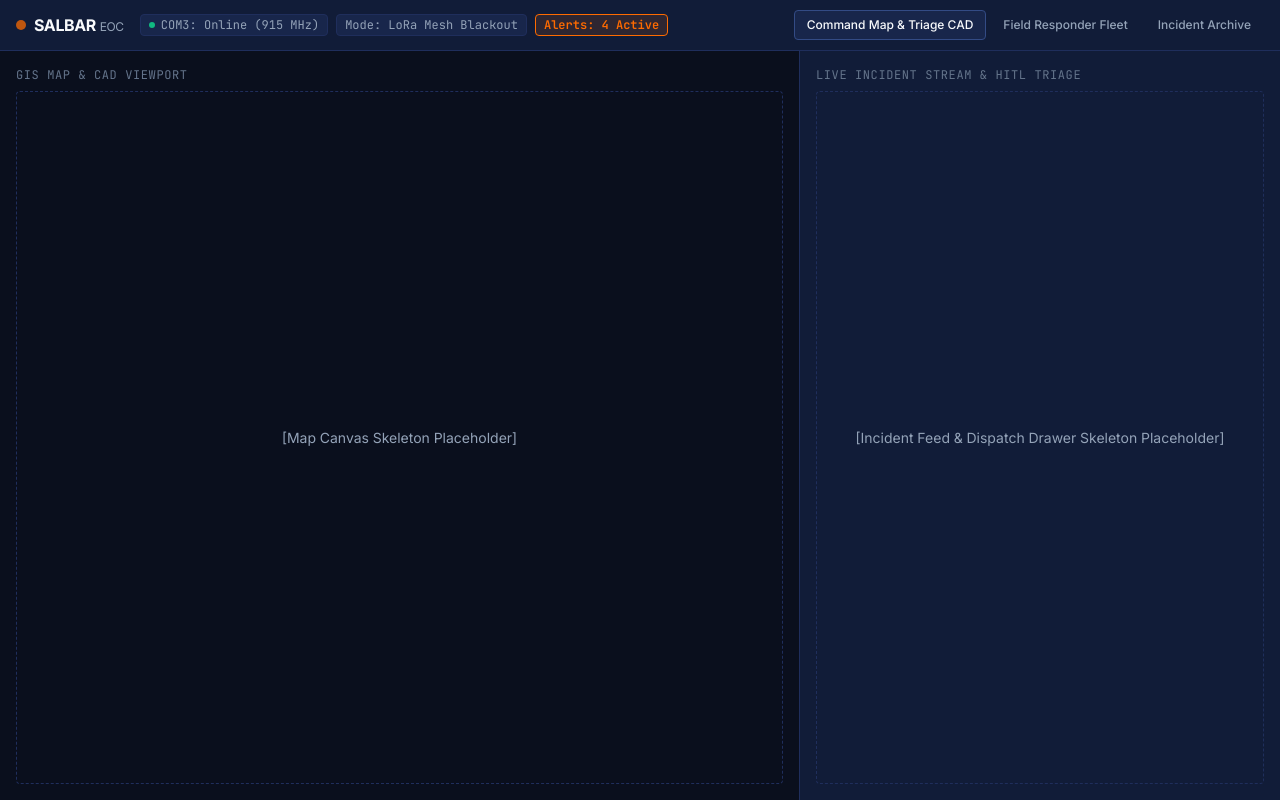
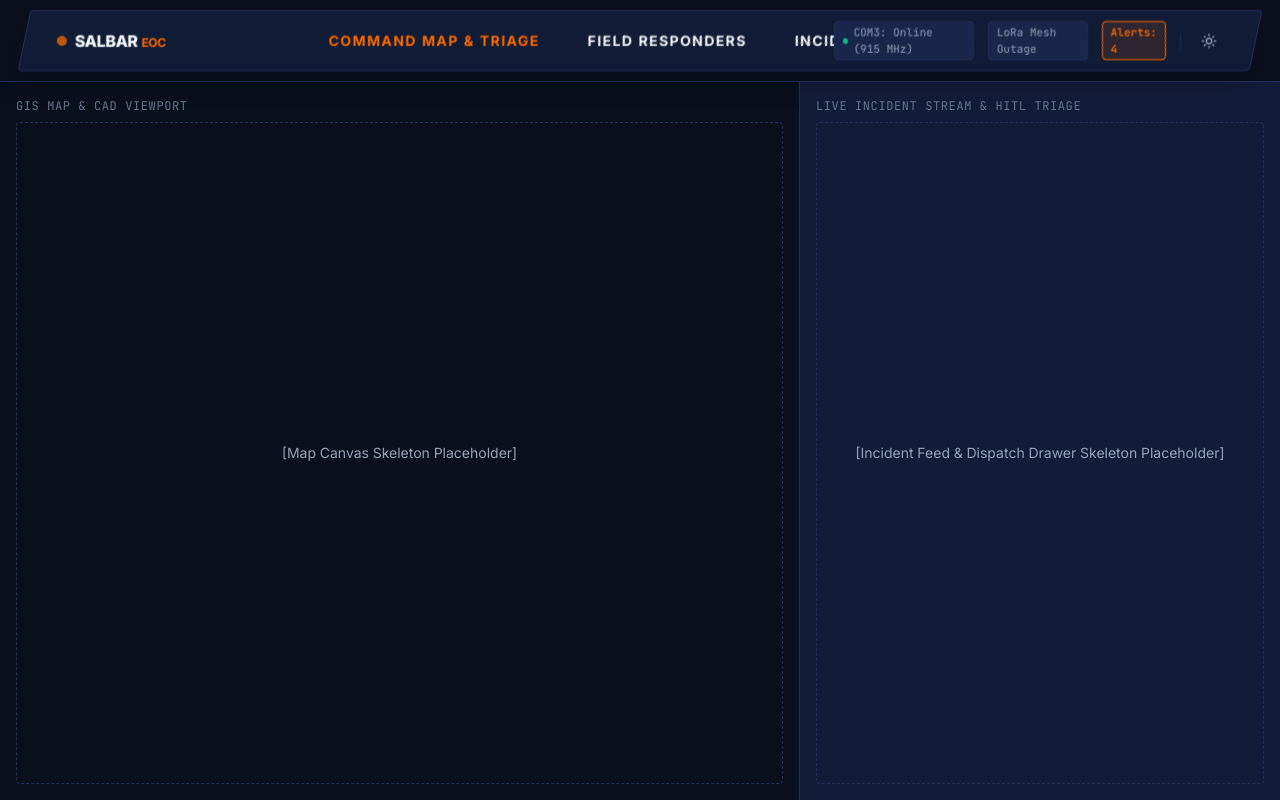
Before and after one commit to Ascentri-Dev/SALBAR, a React (Vite) app in the folder apps/web-dashboard/: page / in a window 1280 px wide. Built offline with nearby package versions, Linux system fonts and the light colour scheme.

Commit message:
feat(web-dashboard): implement skewed floating navbar with animated roll links and theme toggle

```diff
--- a/apps/web-dashboard/package.json
+++ b/apps/web-dashboard/package.json
@@ -14,6 +14,8 @@
   },
   "dependencies": {
     "@tailwindcss/vite": "^4.3.3",
+    "framer-motion": "^14.7.1",
+    "lucide-react": "^1.62.0",
     "react": "^19.3.1",
     "react-dom": "^19.3.1",
     "tailwindcss": "^4.3.3"
--- a/apps/web-dashboard/src/App.tsx
+++ b/apps/web-dashboard/src/App.tsx
@@ -2,12 +2,14 @@ import { useState } from 'react'
 import type { ScreenId } from './types/navigation'
 import { DashboardLayout } from './components/layout'
 import { CommandMapScreen, FleetManagementScreen, IncidentArchiveScreen } from './screens'
+import { ThemeProvider } from './context'
 import './App.css'
 
 export function App() {
   const [activeScreen, setActiveScreen] = useState<ScreenId>('command-map')
 
   return (
+    <ThemeProvider>
       <DashboardLayout
         activeScreen={activeScreen}
         onSelectScreen={setActiveScreen}
@@ -16,6 +18,7 @@ export function App() {
         {activeScreen === 'fleet-management' && <FleetManagementScreen />}
         {activeScreen === 'incident-archive' && <IncidentArchiveScreen />}
       </DashboardLayout>
+    </ThemeProvider>
   )
 }
 
--- a/apps/web-dashboard/src/components/layout/AmbientStatusHeader.tsx
+++ b/apps/web-dashboard/src/components/layout/AmbientStatusHeader.tsx
@@ -1,4 +1,8 @@
+import { useState } from 'react'
+import { Menu, X, Sun, Moon } from 'lucide-react'
+import { motion, AnimatePresence } from 'framer-motion'
 import type { ScreenId, ScreenNavigationItem } from '../../types/navigation'
+import { useTheme } from '../../context'
 
 export interface AmbientStatusHeaderProps {
   activeScreen: ScreenId
@@ -11,12 +15,12 @@ export interface AmbientStatusHeaderProps {
 const NAV_ITEMS: ScreenNavigationItem[] = [
   {
     id: 'command-map',
-    label: 'Command Map & Triage CAD',
+    label: 'Command Map & Triage',
     subtitle: 'Primary Live Operations',
   },
   {
     id: 'fleet-management',
-    label: 'Field Responder Fleet',
+    label: 'Field Responders',
     subtitle: 'Status & Fatigue',
   },
   {
@@ -26,6 +30,41 @@ const NAV_ITEMS: ScreenNavigationItem[] = [
   },
 ]
 
+interface AnimatedLinkProps {
+  title: string
+  id: ScreenId
+  isActive?: boolean
+  onClick: (id: ScreenId) => void
+}
+
+const AnimatedLink = ({ title, id, isActive, onClick }: AnimatedLinkProps) => {
+  return (
+    <button
+      type="button"
+      data-testid={`nav-tab-${id}`}
+      onClick={() => onClick(id)}
+      className="font-heading relative overflow-hidden group cursor-pointer text-xs xl:text-sm font-bold uppercase tracking-widest text-[var(--text-secondary)] hover:text-[var(--text-primary)] block shrink-0 transition-colors"
+    >
+      <span
+        className={`block transition-transform duration-500 ease-[cubic-bezier(0.76,0,0.24,1)] ${
+          isActive
+            ? '-translate-y-full text-[var(--accent-primary)]'
+            : 'group-hover:-translate-y-full text-[var(--text-primary)]'
+        }`}
+      >
+        {title}
+      </span>
+      <span
+        className={`absolute inset-0 block transition-transform duration-500 ease-[cubic-bezier(0.76,0,0.24,1)] text-[var(--accent-primary)] ${
+          isActive ? 'translate-y-0' : 'translate-y-full group-hover:translate-y-0'
+        }`}
+      >
+        {title}
+      </span>
+    </button>
+  )
+}
+
 export function AmbientStatusHeader({
   activeScreen,
   onSelectScreen,
@@ -33,25 +72,59 @@ export function AmbientStatusHeader({
   gatewayStatus = 'online',
   operatingMode = 'lora-mesh-blackout',
 }: AmbientStatusHeaderProps) {
+  const [isMobileMenuOpen, setIsMobileMenuOpen] = useState(false)
+  const { theme, toggleTheme } = useTheme()
+
+  const handleSelectScreen = (screenId: ScreenId) => {
+    setIsMobileMenuOpen(false)
+    onSelectScreen(screenId)
+  }
+
   return (
     <header
       data-testid="ambient-status-header"
-      className="ambient-status-header border-b border-[var(--border-subtle)] bg-[var(--bg-surface)] text-[var(--text-primary)] px-4 py-2.5 flex flex-col md:flex-row md:items-center md:justify-between gap-3 select-none"
+      className="w-full z-40 px-3 md:px-6 py-2.5 border-b border-[var(--border-subtle)] bg-[var(--bg-base)]/80 backdrop-blur-md select-none shrink-0"
     >
-      {/* Brand & Ambient Hardware Telemetry */}
-      <div className="flex items-center gap-4 flex-wrap">
-        <div className="flex items-center gap-2">
+      <div className="w-full relative">
+        {/* Main Skewed Navbar Container */}
+        <div className="w-full flex items-center justify-between bg-[var(--bg-surface)]/90 backdrop-blur-2xl border border-[var(--border-subtle)] rounded-sm px-4 sm:px-8 py-2.5 transition-all duration-500 -skew-x-12 shadow-xl shadow-black/15">
+          {/* Left: Brand Logo & Station Badge (Skew inverted) */}
+          <div className="flex-1 flex justify-start items-center gap-3 skew-x-12">
+            <button
+              type="button"
+              onClick={() => handleSelectScreen('command-map')}
+              className="font-heading text-sm sm:text-base font-black tracking-tight uppercase group shrink-0 cursor-pointer flex items-center gap-2"
+            >
               <span className="w-2.5 h-2.5 rounded-full bg-[var(--accent-primary)] animate-pulse" />
-          <h1 className="font-bold tracking-tight text-base uppercase text-[var(--text-primary)]">
-            SALBAR <span className="text-[var(--text-secondary)] font-normal text-xs">EOC</span>
-          </h1>
+              <span className="text-[var(--text-primary)] group-hover:text-[var(--accent-primary)] transition-colors">
+                SALBAR <span className="text-[var(--accent-primary)] font-bold text-xs">EOC</span>
+              </span>
+            </button>
           </div>
 
-        <div className="flex items-center gap-2 font-mono text-xs text-[var(--text-secondary)] flex-wrap">
+          {/* Center: Navigation Links with Animated Roll Effect (Skew inverted) */}
+          <nav
+            data-testid="screen-navigation-tabs"
+            className="hidden lg:flex flex-1 justify-center items-center gap-8 xl:gap-12 skew-x-12"
+            aria-label="Operations Screen Switcher"
+          >
+            {NAV_ITEMS.map((item) => (
+              <AnimatedLink
+                key={item.id}
+                title={item.label}
+                id={item.id}
+                isActive={activeScreen === item.id}
+                onClick={handleSelectScreen}
+              />
+            ))}
+          </nav>
+
+          {/* Right: Ambient Hardware Telemetry & Theme Toggle (Skew inverted) */}
+          <div className="hidden lg:flex flex-1 justify-end items-center gap-3.5 skew-x-12">
             {/* LoRa Gateway Status */}
             <span
               data-testid="status-gateway"
-            className="px-2 py-0.5 rounded bg-[var(--bg-surface-elevated)] border border-[var(--border-subtle)] flex items-center gap-1.5"
+              className="px-2 py-0.5 rounded-sm bg-[var(--bg-surface-elevated)] border border-[var(--border-subtle)] text-[11px] font-mono text-[var(--text-secondary)] flex items-center gap-1.5"
             >
               <span
                 className={`w-1.5 h-1.5 rounded-full ${
@@ -66,46 +139,88 @@ export function AmbientStatusHeader({
             {/* Operating Mode */}
             <span
               data-testid="status-mode"
-            className="px-2 py-0.5 rounded bg-[var(--bg-surface-elevated)] border border-[var(--border-subtle)]"
+              className="px-2 py-0.5 rounded-sm bg-[var(--bg-surface-elevated)] border border-[var(--border-subtle)] text-[11px] font-mono text-[var(--text-secondary)]"
             >
-            Mode: {operatingMode === 'lora-mesh-blackout' ? 'LoRa Mesh Blackout' : 'Cloud Sync Active'}
+              {operatingMode === 'lora-mesh-blackout' ? 'LoRa Mesh Outage' : 'Cloud Sync'}
             </span>
 
-          {/* Active Emergencies Counter */}
+            {/* Active Alerts Pill */}
             <span
               data-testid="status-alerts"
-            className="px-2 py-0.5 rounded bg-[var(--accent-subtle)] text-[var(--accent-primary)] border border-[var(--accent-primary)] font-semibold"
+              className="px-2 py-0.5 rounded-sm bg-[var(--accent-subtle)] text-[var(--accent-primary)] border border-[var(--accent-primary)] text-[11px] font-mono font-semibold"
             >
-            Alerts: {activeAlertCount} Active
+              Alerts: {activeAlertCount}
+            </span>
+
+            <div className="w-px h-4 bg-[var(--border-subtle)]" />
+
+            {/* Light / Dark Theme Toggle */}
+            <button
+              type="button"
+              onClick={toggleTheme}
+              className="p-1.5 hover:bg-[var(--bg-surface-elevated)] rounded-sm transition-colors text-[var(--text-secondary)] hover:text-[var(--text-primary)] cursor-pointer"
+              aria-label="Toggle Theme"
+              title={theme === 'light' ? 'Switch to Dark Mode' : 'Switch to Light Mode'}
+            >
+              {theme === 'light' ? <Moon size={16} /> : <Sun size={16} />}
+            </button>
+          </div>
+
+          {/* Mobile Toggle Buttons (Skew inverted) */}
+          <div className="flex items-center gap-2.5 shrink-0 lg:hidden skew-x-12">
+            <button
+              type="button"
+              onClick={toggleTheme}
+              className="p-1.5 hover:bg-[var(--bg-surface-elevated)] rounded-sm transition-colors text-[var(--text-secondary)] hover:text-[var(--text-primary)] cursor-pointer"
+              aria-label="Toggle Theme"
+            >
+              {theme === 'light' ? <Moon size={16} /> : <Sun size={16} />}
+            </button>
+            <button
+              type="button"
+              onClick={() => setIsMobileMenuOpen(!isMobileMenuOpen)}
+              className="flex items-center justify-center p-1.5 text-[var(--text-secondary)] hover:text-[var(--accent-primary)] transition-colors bg-[var(--bg-surface-elevated)] rounded-sm border border-[var(--border-subtle)] cursor-pointer"
+              aria-label="Toggle Navigation Menu"
+            >
+              {isMobileMenuOpen ? <X size={18} /> : <Menu size={18} />}
+            </button>
+          </div>
+        </div>
+
+        {/* Mobile Dropdown Menu with Skewed Styling */}
+        <AnimatePresence>
+          {isMobileMenuOpen && (
+            <motion.div
+              initial={{ opacity: 0, y: -16, scale: 0.98 }}
+              animate={{ opacity: 1, y: 0, scale: 1 }}
+              exit={{ opacity: 0, y: -16, scale: 0.98 }}
+              transition={{ duration: 0.2, ease: [0.76, 0, 0.24, 1] }}
+              className="absolute top-full mt-2.5 left-0 w-full z-50 lg:hidden"
+            >
+              <div className="bg-[var(--bg-surface)]/95 backdrop-blur-3xl border border-[var(--border-subtle)] rounded-sm p-5 flex flex-col gap-3.5 shadow-2xl">
+                {NAV_ITEMS.map((item) => (
+                  <div key={item.id} className="border-b border-[var(--border-subtle)]/50 pb-2.5">
+                    <AnimatedLink
+                      title={item.label}
+                      id={item.id}
+                      isActive={activeScreen === item.id}
+                      onClick={handleSelectScreen}
+                    />
+                  </div>
+                ))}
+
+                {/* Mobile Telemetry Summary */}
+                <div className="flex items-center justify-between pt-1 font-mono text-[11px] text-[var(--text-secondary)]">
+                  <span>COM3: {gatewayStatus}</span>
+                  <span className="text-[var(--accent-primary)] font-semibold">
+                    {activeAlertCount} Alerts
                   </span>
                 </div>
               </div>
-
-      {/* Screen Navigation Tabs */}
-      <nav
-        data-testid="screen-navigation-tabs"
-        className="flex items-center gap-1 overflow-x-auto"
-        aria-label="Operations Screen Switcher"
-      >
-        {NAV_ITEMS.map((item) => {
-          const isActive = activeScreen === item.id
-          return (
-            <button
-              key={item.id}
-              type="button"
-              data-testid={`nav-tab-${item.id}`}
-              onClick={() => onSelectScreen(item.id)}
-              className={`px-3 py-1.5 rounded text-xs font-medium transition-colors cursor-pointer border ${
-                isActive
-                  ? 'bg-[var(--bg-surface-elevated)] text-[var(--text-primary)] border-[var(--border-focus)]'
-                  : 'bg-transparent text-[var(--text-secondary)] border-transparent hover:text-[var(--text-primary)] hover:bg-[var(--bg-surface-elevated)]'
-              }`}
-            >
-              {item.label}
-            </button>
-          )
-        })}
-      </nav>
+            </motion.div>
+          )}
+        </AnimatePresence>
+      </div>
     </header>
   )
 }
--- /dev/null
+++ b/apps/web-dashboard/src/context/ThemeContext.ts
@@ -0,0 +1,6 @@
+import { createContext } from 'react'
+import type { ThemeContextType } from './types'
+
+export const ThemeContext = createContext<ThemeContextType | undefined>(undefined)
+
+export default ThemeContext
--- /dev/null
+++ b/apps/web-dashboard/src/context/ThemeProvider.tsx
@@ -0,0 +1,37 @@
+import { useEffect, useState, type ReactNode } from 'react'
+import { ThemeContext } from './ThemeContext'
+import type { Theme } from './types'
+
+export function ThemeProvider({ children }: { children: ReactNode }) {
+  const [theme, setTheme] = useState<Theme>(() => {
+    if (typeof window !== 'undefined') {
+      const saved = localStorage.getItem('salbar-theme') as Theme
+      if (saved === 'light' || saved === 'dark') return saved
+    }
+    return 'dark'
+  })
+
+  useEffect(() => {
+    const root = document.documentElement
+    if (theme === 'light') {
+      root.setAttribute('data-theme', 'light')
+      root.classList.add('light')
+    } else {
+      root.removeAttribute('data-theme')
+      root.classList.remove('light')
+    }
+    localStorage.setItem('salbar-theme', theme)
+  }, [theme])
+
+  const toggleTheme = () => {
+    setTheme((prev) => (prev === 'dark' ? 'light' : 'dark'))
+  }
+
+  return (
+    <ThemeContext.Provider value={{ theme, toggleTheme }}>
+      {children}
+    </ThemeContext.Provider>
+  )
+}
+
+export default ThemeProvider
--- /dev/null
+++ b/apps/web-dashboard/src/context/index.ts
@@ -0,0 +1,4 @@
+export * from './types'
+export * from './ThemeContext'
+export * from './ThemeProvider'
+export * from './useTheme'
--- /dev/null
+++ b/apps/web-dashboard/src/context/types.ts
@@ -0,0 +1,6 @@
+export type Theme = 'dark' | 'light'
+
+export interface ThemeContextType {
+  theme: Theme
+  toggleTheme: () => void
+}
--- /dev/null
+++ b/apps/web-dashboard/src/context/useTheme.ts
@@ -0,0 +1,16 @@
+import { useContext } from 'react'
+import { ThemeContext } from './ThemeContext'
+import type { ThemeContextType } from './types'
+
+export function useTheme(): ThemeContextType {
+  const context = useContext(ThemeContext)
+  if (!context) {
+    return {
+      theme: 'dark',
+      toggleTheme: () => {},
+    }
+  }
+  return context
+}
+
+export default useTheme
```
Also changed, not shown: 1 other file (tests, documents, lock files or other folders). Lines whose indentation alone changed are shown as unchanged.
